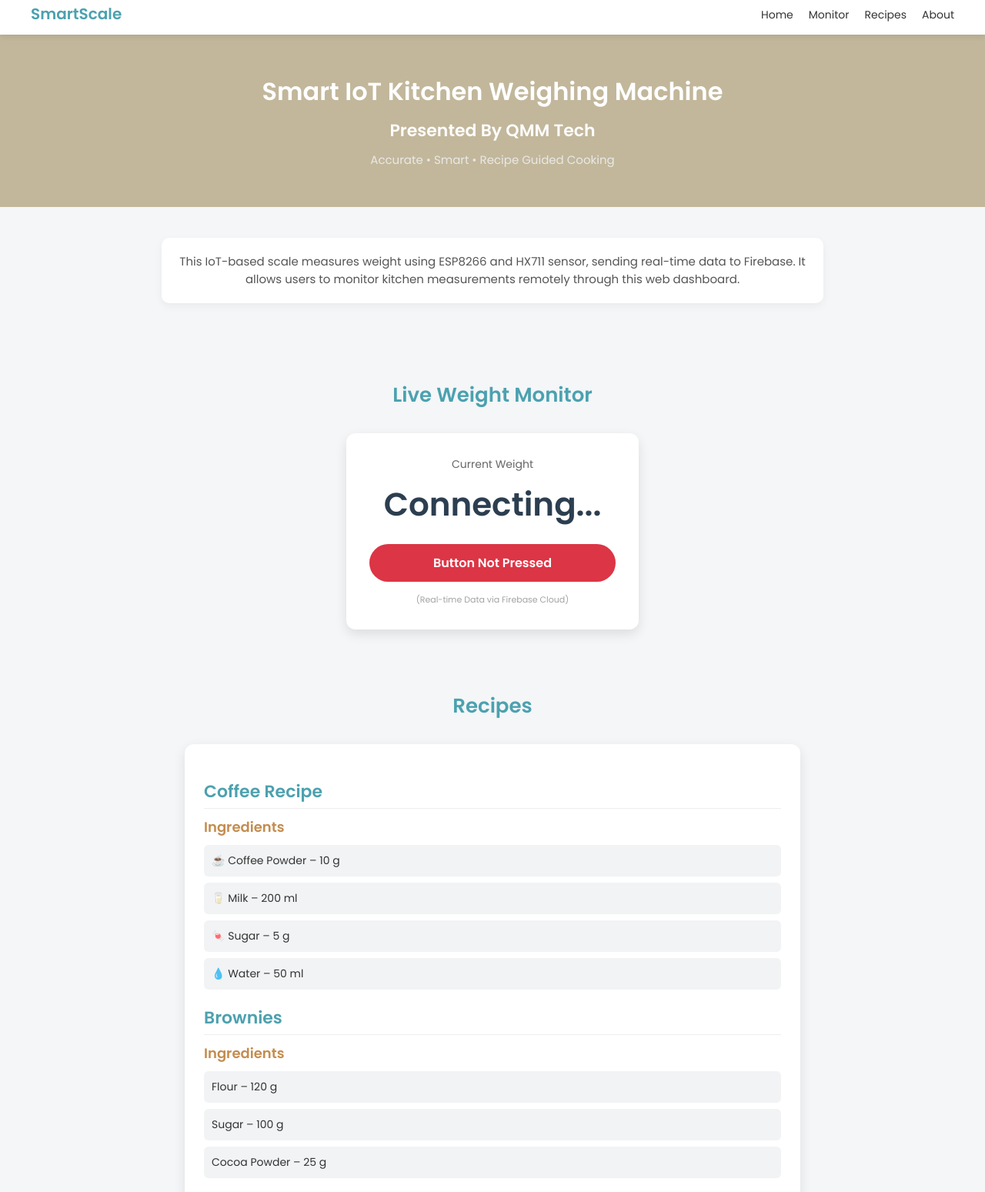
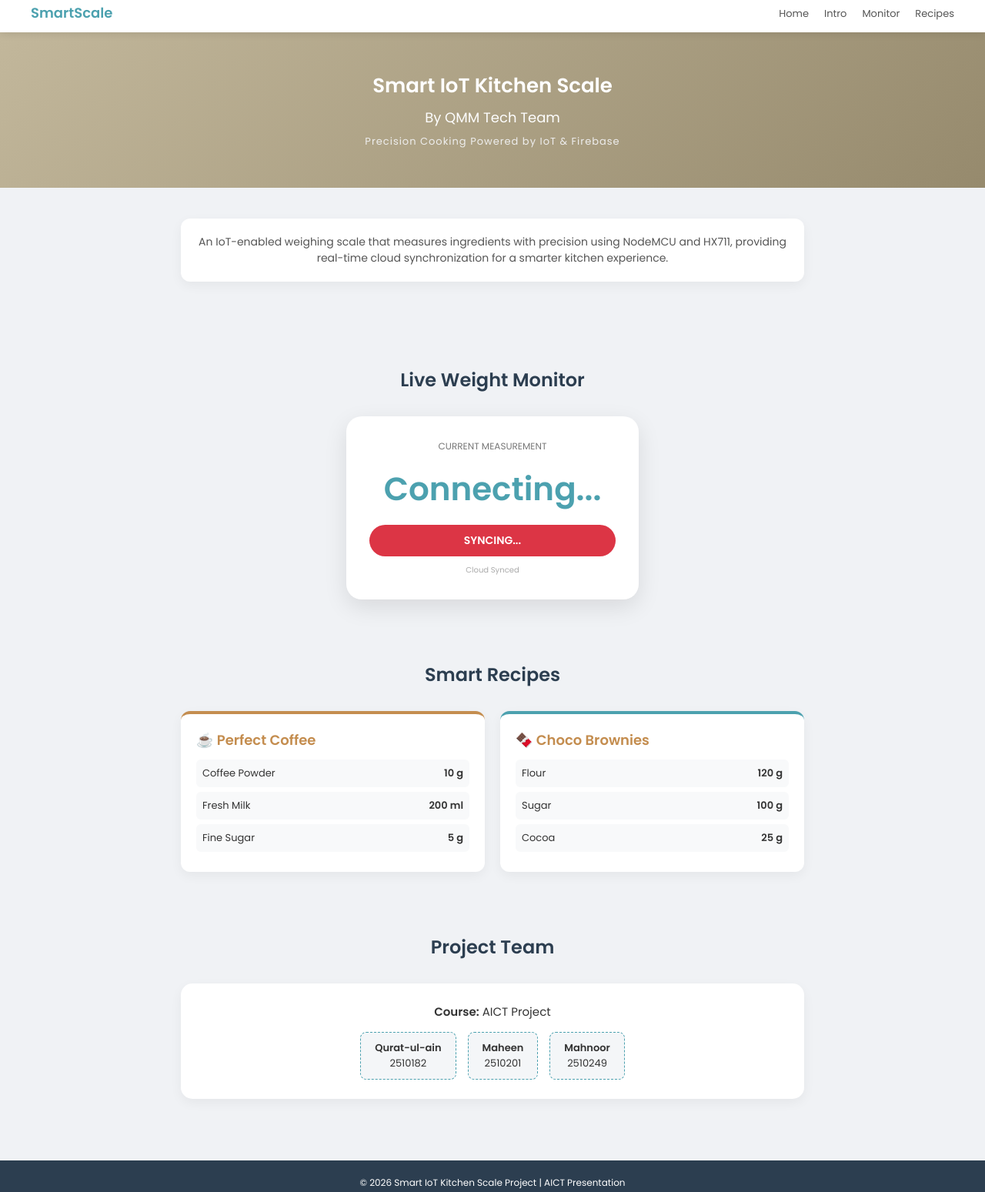
Before and after one commit to 2510182-cpu/SmartScale, a plain HTML site: page index.html in a window 1280 px wide. Shown: the part 9-1558 px from the top of the page at 77% size. Drawn offline with Linux system fonts and the light colour scheme; no server answers.

Commit message:
Update index.html

```diff
--- a/index.html
+++ b/index.html
@@ -12,43 +12,42 @@
         @import url('https://fonts.googleapis.com/css2?family=Poppins:wght@300;400;600&display=swap');
 
         * {margin:0; padding:0; box-sizing:border-box; font-family:'Poppins', sans-serif;}
-        body {background:#f4f6f8; color:#333; scroll-behavior: smooth;}
+        body {background:#f0f2f5; color:#333; scroll-behavior: smooth;}
 
-        nav {background:#fff; padding:12px 40px; display:flex; justify-content:space-between; align-items:center; box-shadow:0 2px 8px rgba(0,0,0,0.1); position: sticky; top: 0; z-index: 1000;}
-        nav h2 {color:#4ca1af; font-size: 20px;}
+        nav {background:#ffffff; padding:12px 40px; display:flex; justify-content:space-between; align-items:center; box-shadow:0 2px 10px rgba(0,0,0,0.1); position: sticky; top: 0; z-index: 1000;}
+        nav h2 {color:#4ca1af; font-weight: 600; font-size: 18px;}
         nav ul {list-style:none; display:flex; gap:20px;}
-        nav ul li a {text-decoration:none; color:#333; font-weight:500; font-size: 14px;}
+        nav ul li a {text-decoration:none; color:#555; font-weight:500; font-size: 13px;}
 
-        header {background:#C2B79B; color:white; text-align:center; padding:50px 20px;}
-        header h1 {font-size:32px; margin-bottom: 10px;}
-        header h3 {color:#fdfdfd; font-size:22px; margin-bottom: 10px;}
-        header p {color:#eee; font-size:15px; opacity:0.9;}
+        /* Header - Optimized Font Sizes */
+        header {background: linear-gradient(135deg, #C2B79B 0%, #968a6d 100%); color:white; text-align:center; padding:50px 20px;}
+        header h1 {font-size:26px; margin-bottom: 8px;} /* Font size reduced */
+        header h3 {color:#fdfdfd; font-size:18px; font-weight: 400; margin-bottom: 8px;} /* Font size reduced */
+        header p {color:#eee; font-size:13px; letter-spacing: 1px;} /* Font size reduced */
 
-        section {padding:40px 20px; max-width: 900px; margin: auto;}
-        .section-title {text-align:center; margin-bottom:30px; font-size:26px; color:#4ca1af;}
+        section {padding:40px 20px; max-width: 850px; margin: auto;}
+        .section-title {text-align:center; margin-bottom:30px; font-size:24px; color:#2c3e50;}
 
-        /* Project Intro - Short 2 lines */
-        .intro-box {background:white; padding:20px; border-radius:10px; box-shadow:0 4px 12px rgba(0,0,0,0.05); text-align:center; margin-bottom:20px;}
-        .intro-box p {font-size: 15px; color: #555; line-height: 1.5;}
+        /* Short Project Intro */
+        .intro-box {background:#fff; padding:20px; border-radius:12px; box-shadow:0 5px 15px rgba(0,0,0,0.05); margin-bottom: 30px; text-align: center;}
+        .intro-box p {font-size: 14px; color: #555; line-height: 1.5;}
 
-        /* Weight Box - Small fonts */
-        .weight-box {background:white; max-width:380px; margin:auto; padding:30px; border-radius:12px; box-shadow:0 6px 15px rgba(0,0,0,0.1); text-align:center;}
-        .weight-box p {font-size: 14px; color: #666;}
-        .weight-box .weight {font-size:42px; color:#2c3e50; margin-top:10px; font-weight:bold;}
-        .status-box {margin-top:20px; padding:12px; border-radius:30px; color:white; font-weight:bold; font-size:16px; transition: 0.3s;}
+        /* Live Weight Box */
+        .weight-box {background:white; max-width:380px; margin:auto; padding:30px; border-radius:20px; box-shadow:0 10px 30px rgba(0,0,0,0.1); text-align:center;}
+        .weight-box p {font-size: 12px; color: #777;}
+        .weight-box .weight {font-size:42px; color:#4ca1af; margin:15px 0; font-weight:bold;}
+        .status-box {padding:10px; border-radius:50px; color:white; font-weight:bold; font-size:14px; text-transform: uppercase;}
 
-        /* Recipes - Old Data */
-        .recipe-box {max-width:800px; margin:auto; background:white; border-radius:12px; padding:25px; box-shadow:0 5px 15px rgba(0,0,0,0.1);}
-        .recipe-box h1 {color:#4ca1af; font-size: 22px; margin-top: 20px; border-bottom: 1px solid #eee; padding-bottom: 5px;}
-        .recipe-box h2 {color:#c48d4f; font-size: 18px; margin: 10px 0;}
-        .recipe-box ul {list-style:none;}
-        .recipe-box ul li {background:#f1f3f5; padding:10px; margin-bottom:8px; border-radius:6px; font-size: 14px;}
+        .recipe-grid {display: grid; grid-template-columns: repeat(auto-fit, minmax(260px, 1fr)); gap: 20px;}
+        .recipe-card {background:white; border-radius:12px; padding:20px; box-shadow:0 5px 15px rgba(0,0,0,0.05); border-top: 4px solid #c48d4f;}
+        .recipe-card h2 {font-size: 18px; color:#c48d4f; margin-bottom:12px;}
+        .recipe-card ul li {background:#f8f9fa; padding:8px; margin-bottom:6px; border-radius:6px; font-size: 13px; display: flex; justify-content: space-between;}
 
-        /* Team Section - Same format as before */
-        .card {background:white; padding:25px; border-radius:10px; box-shadow:0 4px 12px rgba(0,0,0,0.1); text-align: center;}
-        .card p {font-size: 15px; margin-bottom: 10px;}
+        .team-card {background:white; padding:25px; border-radius:15px; text-align: center; box-shadow:0 5px 15px rgba(0,0,0,0.05);}
+        .member-list {display: flex; flex-wrap: wrap; justify-content: center; gap: 15px; margin-top: 15px;}
+        .member {background: #f4f6f8; padding: 10px 18px; border-radius: 8px; border: 1px dashed #4ca1af; font-size: 13px;}
 
-        footer {background:#2c3e50; color:white; text-align:center; padding:20px; margin-top:40px; font-size: 13px;}
+        footer {background:#2c3e50; color:white; text-align:center; padding:20px; margin-top:40px; font-size: 12px;}
     </style>
 </head>
 <body>
@@ -57,65 +56,73 @@
     <h2>SmartScale</h2>
     <ul>
         <li><a href="#home">Home</a></li>
+        <li><a href="#about-project">Intro</a></li>
         <li><a href="#weight">Monitor</a></li>
         <li><a href="#recipes">Recipes</a></li>
-        <li><a href="#about">About</a></li>
     </ul>
 </nav>
 
 <header id="home">
-    <h1>Smart IoT Kitchen Weighing Machine</h1>
-    <h3>Presented By QMM Tech</h3>
-    <p>Accurate • Smart • Recipe Guided Cooking</p>
+    <h1>Smart IoT Kitchen Scale</h1>
+    <h3>By QMM Tech Team</h3>
+    <p>Precision Cooking Powered by IoT & Firebase</p>
 </header>
 
-<section id="intro">
+<section id="about-project">
     <div class="intro-box">
-        <p>This IoT-based scale measures weight using ESP8266 and HX711 sensor, sending real-time data to Firebase. It allows users to monitor kitchen measurements remotely through this web dashboard.</p>
+        <p>
+            An IoT-enabled weighing scale that measures ingredients with precision using NodeMCU and HX711,
+            providing real-time cloud synchronization for a smarter kitchen experience.
+        </p>
     </div>
 </section>
 
 <section id="weight">
     <h2 class="section-title">Live Weight Monitor</h2>
     <div class="weight-box">
-        <p>Current Weight</p>
+        <p>CURRENT MEASUREMENT</p>
         <div class="weight" id="liveWeight">Connecting...</div>
-        <div id="btnStatusBox" class="status-box" style="background:#dc3545;">Button Not Pressed</div>
-        <p style="margin-top:15px; font-size:11px; opacity:0.6;">(Real-time Data via Firebase Cloud)</p>
+        <div id="btnStatusBox" class="status-box" style="background:#dc3545;">Syncing...</div>
+        <p style="margin-top:10px; font-size:10px; color:#aaa;">Cloud Synced</p>
     </div>
 </section>
 
 <section id="recipes">
-    <h2 class="section-title">Recipes</h2>
-    <div class="recipe-box">
-        <h1>Coffee Recipe</h1>
-        <h2>Ingredients</h2>
-        <ul>
-            <li>☕ Coffee Powder – 10 g</li>
-            <li>🥛 Milk – 200 ml</li>
-            <li>🍬 Sugar – 5 g</li>
-            <li>💧 Water – 50 ml</li>
-        </ul>
-        <h1>Brownies</h1>
-        <h2>Ingredients</h2>
-        <ul>
-            <li>Flour – 120 g</li>
-            <li>Sugar – 100 g</li>
-            <li>Cocoa Powder – 25 g</li>
-        </ul>
+    <h2 class="section-title">Smart Recipes</h2>
+    <div class="recipe-grid">
+        <div class="recipe-card">
+            <h2>☕ Perfect Coffee</h2>
+            <ul>
+                <li><span>Coffee Powder</span> <strong>10 g</strong></li>
+                <li><span>Fresh Milk</span> <strong>200 ml</strong></li>
+                <li><span>Fine Sugar</span> <strong>5 g</strong></li>
+            </ul>
+        </div>
+        <div class="recipe-card" style="border-top-color: #4ca1af;">
+            <h2>🍫 Choco Brownies</h2>
+            <ul>
+                <li><span>Flour</span> <strong>120 g</strong></li>
+                <li><span>Sugar</span> <strong>100 g</strong></li>
+                <li><span>Cocoa</span> <strong>25 g</strong></li>
+            </ul>
+        </div>
     </div>
 </section>
 
 <section id="about">
     <h2 class="section-title">Project Team</h2>
-    <div class="card">
-        <p><strong>Members:</strong> Qurat-ul-ain (2510182), Maheen (2510201), Mahnoor (2510249)</p>
-        <p><strong>Subject:</strong> AICT | <strong>Tech:</strong> ESP8266, Firebase, IoT</p>
+    <div class="team-card">
+        <p style="font-size: 15px; margin-bottom: 10px;"><strong>Course:</strong> AICT Project</p>
+        <div class="member-list">
+            <div class="member"><strong>Qurat-ul-ain</strong><br>2510182</div>
+            <div class="member"><strong>Maheen</strong><br>2510201</div>
+            <div class="member"><strong>Mahnoor</strong><br>2510249</div>
+        </div>
     </div>
 </section>
 
 <footer>
-    <p>© 2026 Smart IoT Kitchen Scale | AICT Project</p>
+    <p>© 2026 Smart IoT Kitchen Scale Project | AICT Presentation</p>
 </footer>
 
 <script>
```
